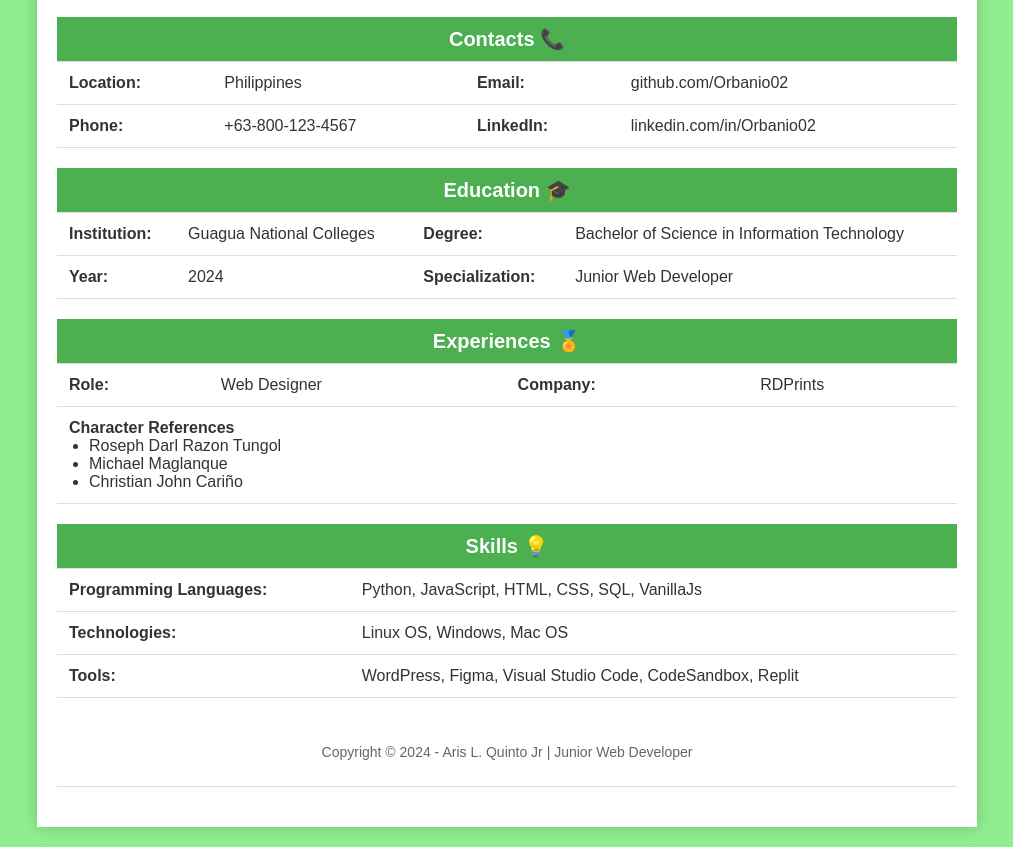
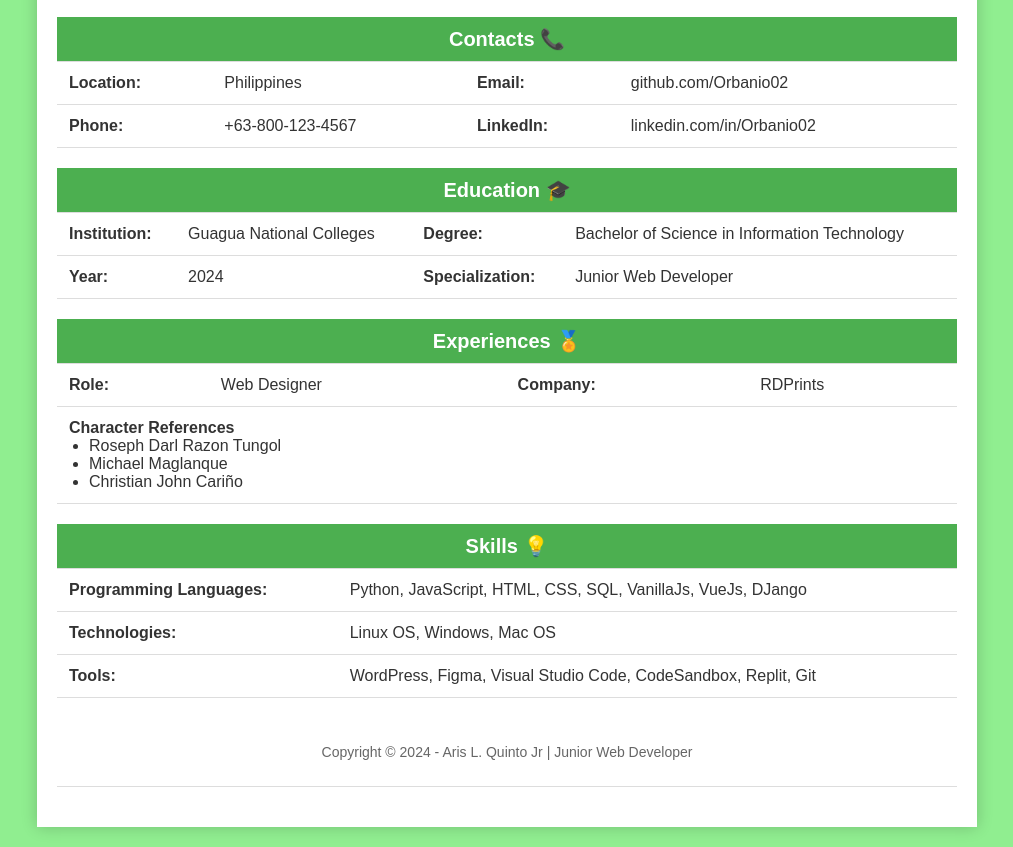
Before and after one commit to Orbanio02/Resume, a plain HTML site: page index.html in a window 1280 px wide. Shown: the part 214-1061 px from the top of the page, without its empty margins (133-1146 px from the left). Drawn offline with Linux system fonts and the light colour scheme.

Commit message:
Final Commit

```diff
--- a/index.html
+++ b/index.html
@@ -161,7 +161,7 @@
             </tr>
             <tr>
                 <td><b>Programming Languages:</b></td>
-                <td>Python, JavaScript, HTML, CSS, SQL, VanillaJs</td>
+                <td>Python, JavaScript, HTML, CSS, SQL, VanillaJs, VueJs, DJango</td>
             </tr>
             <tr>
                 <td><b>Technologies:</b></td>
@@ -169,7 +169,7 @@
             </tr>
             <tr>
                 <td><b>Tools:</b></td>
-                <td>WordPress, Figma, Visual Studio Code, CodeSandbox, Replit</td>
+                <td>WordPress, Figma, Visual Studio Code, CodeSandbox, Replit, Git</td>
             </tr>
         </table>
 
```
